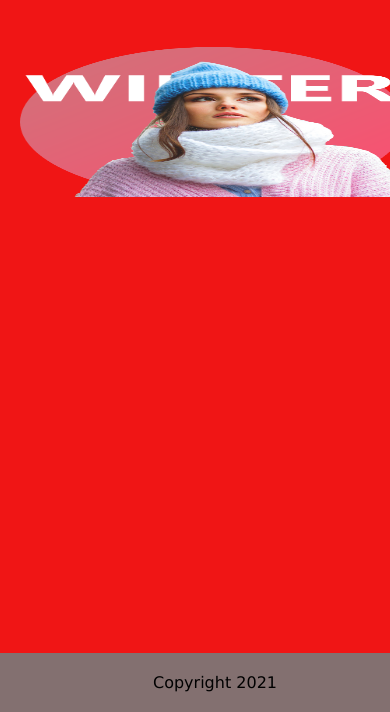
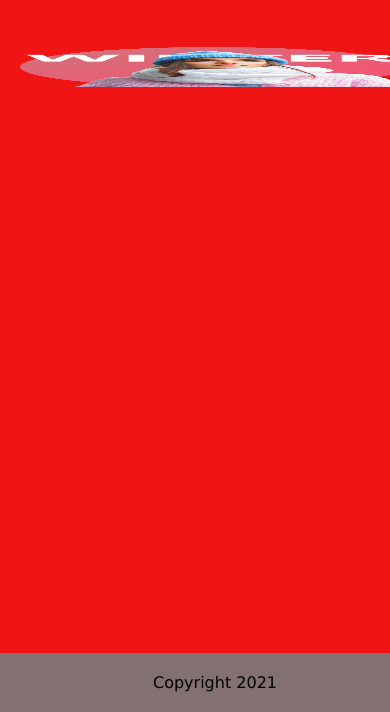
Before and after one commit to amarjitmangarhia/thatsit, a plain HTML site: page index.html in a window 390 px wide. Shown: the part 132-844 px from the top of the page. Drawn offline with Linux system fonts and the light colour scheme.

Commit message:
Update style.css

```diff
--- a/style.css
+++ b/style.css
@@ -54,6 +54,6 @@ nav ul {
   .image {
     margin: 50px 20px 50px 20px;
     width: 100%;
-    height: 150px;
+    height: 40px;
   }
 }
```
